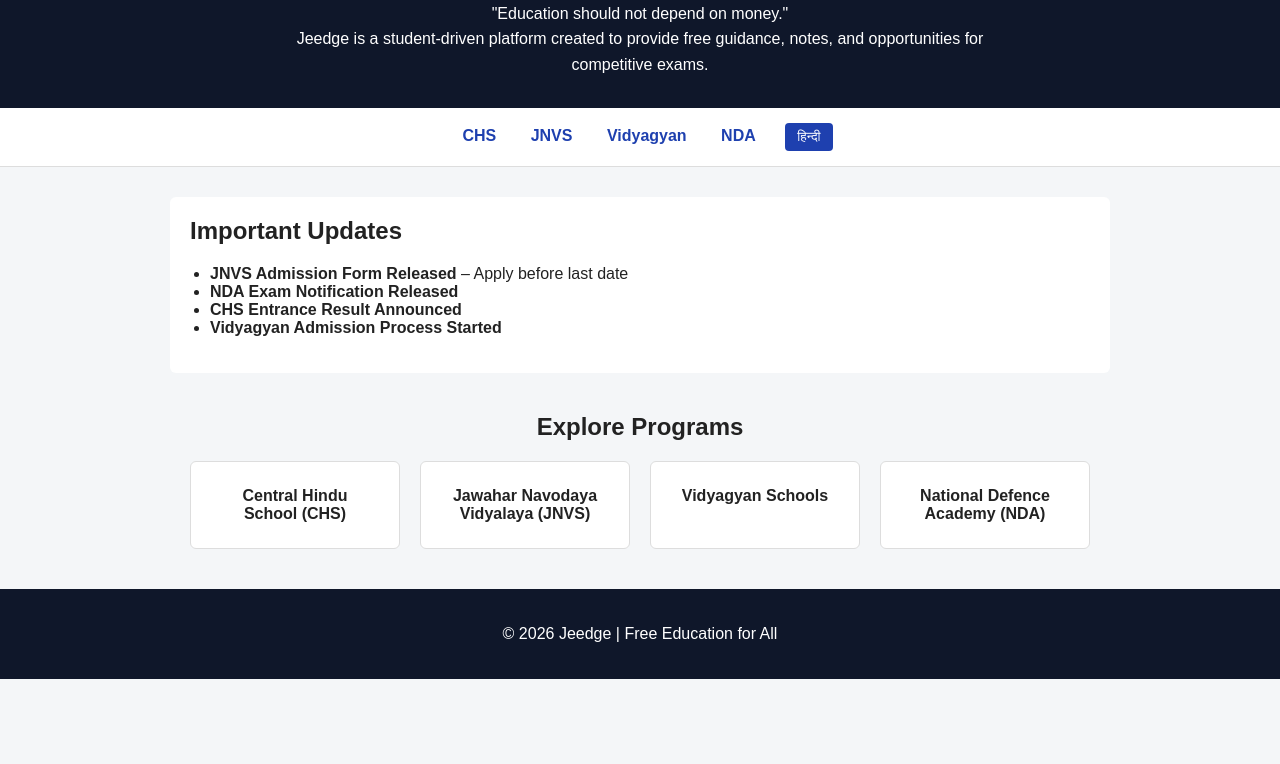
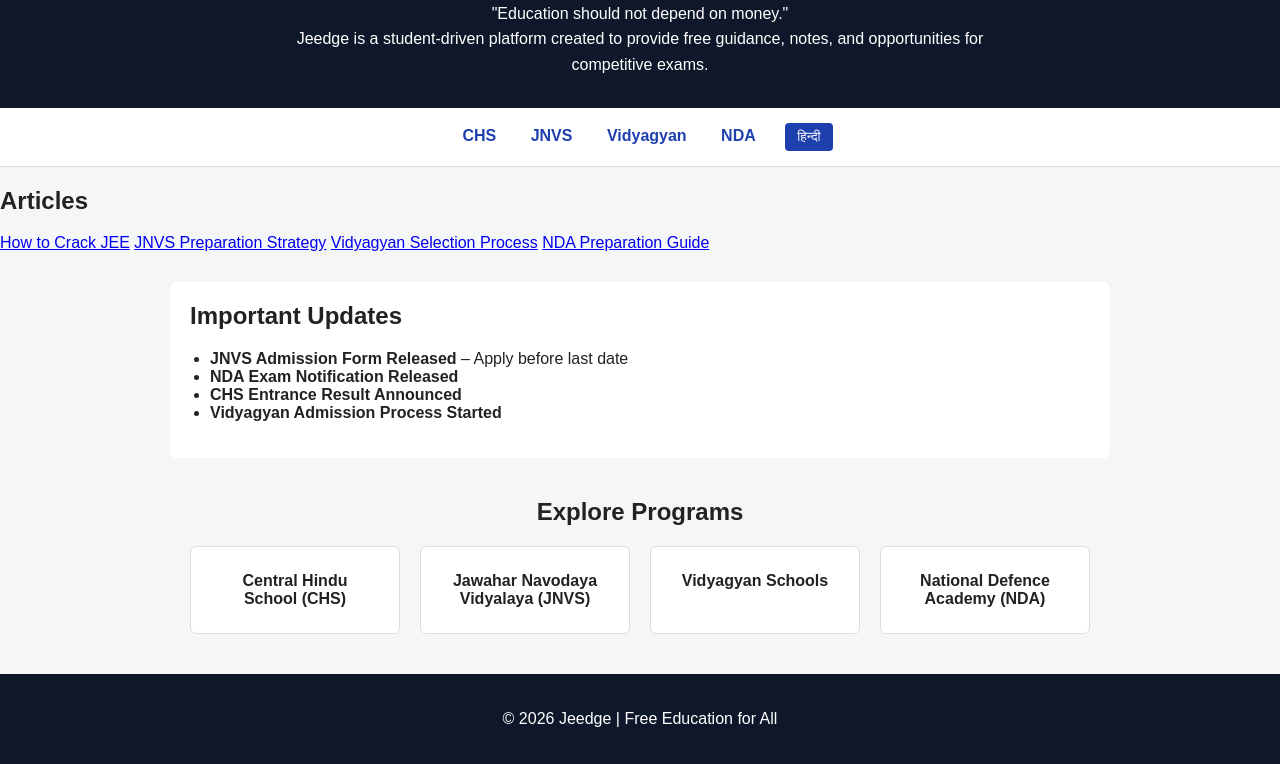
Before and after one commit to Shut-up-and-Study/Growth, a website: page public/index.html in a window 1280 px wide. Shown: the part 109-873 px from the top of the page. Before the commit the page ends 800 px from the top, so only its background shows below. Drawn offline with Linux system fonts and the light colour scheme.

Commit message:
Update index.html

```diff
--- a/public/index.html
+++ b/public/index.html
@@ -33,6 +33,25 @@ free guidance, notes, and opportunities for competitive exams.
 
 <div id="google_translate_element"></div>
 </nav>
+<section class="articles">
+
+<h2>Articles</h2>
+
+<div class="articles-list">
+
+<!-- Add your articles here -->
+
+<a href="articles/how-to-crack-jee.html">How to Crack JEE</a>
+
+<a href="articles/jnvs-preparation.html">JNVS Preparation Strategy</a>
+
+<a href="articles/vidyagyan-selection.html">Vidyagyan Selection Process</a>
+
+<a href="articles/nda-preparation.html">NDA Preparation Guide</a>
+
+</div>
+
+</section>
 
 
 <section class="updates">
```
